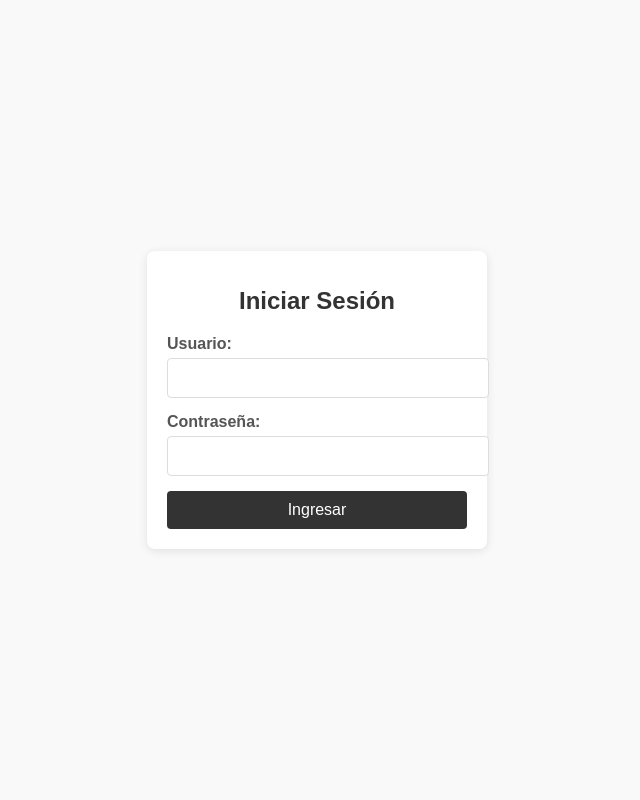
After one commit to Yosva1234/menu-restaurant-beta, a PHP site: page /login.html in a window 1280 px wide. The commit adds this page. Shown: the whole page, without its empty margins (323-963 px from the left). Run offline with PHP 8.4, Linux system fonts and the light colour scheme.

Commit message:
creacion del login

```diff
--- /dev/null
+++ b/public/login.html
@@ -0,0 +1,27 @@
+<!DOCTYPE html>
+<html lang="es">
+<head>
+  <meta charset="UTF-8">
+  <meta name="viewport" content="width=device-width, initial-scale=1.0">
+  <title>Login - Y&H SHOP</title>
+  <link rel="stylesheet" href="styles.css">
+</head>
+<body>
+  <div class="login-container">
+    <h1>Iniciar Sesión</h1>
+    <form id="login-form">
+      <div class="form-group">
+        <label for="username">Usuario:</label>
+        <input type="text" id="username" name="username" required>
+      </div>
+      <div class="form-group">
+        <label for="password">Contraseña:</label>
+        <input type="password" id="password" name="password" required>
+      </div>
+      <button type="submit">Ingresar</button>
+    </form>
+  </div>
+
+  <script src="login.js"></script>
+</body>
+</html>
--- a/public/script.js
+++ b/public/script.js
@@ -40,5 +40,9 @@ function obtenerBebidas() {
     });
 }
 
+function redirectToLogin() {
+  window.location.href = "login.html"; // Redirige a login.html
+}
+
 // Llama a la función para obtener las bebidas cuando la página se cargue
 window.onload = obtenerBebidas;
--- a/public/styles.css
+++ b/public/styles.css
@@ -55,35 +71,96 @@ footer {
   color: white;
   text-align: center;
   padding: 10px;
-  position: relative; /* Cambia fixed a relative */
+  position: relative;
   width: 100%;
 }
 
-/* Estilos generales del menú */
-.menu {
-  list-style: none;
+
+
+/* Estilos generales */
+body {
+  font-family: Arial, sans-serif;
+  background-color: #f9f9f9;
+  margin: 0;
   padding: 0;
-  margin: 0;
-  background-color: #333;
   display: flex;
+  justify-content: center;
+  align-items: center;
+  height: 100vh;
 }
 
-.menu li {
-  position: relative;
+/* Contenedor del formulario */
+.login-container {
+  background-color: white;
+  padding: 20px;
+  border-radius: 8px;
+  box-shadow: 0 2px 10px rgba(0, 0, 0, 0.1);
+  width: 300px;
+  text-align: center;
 }
 
-.menu li a {
-  display: block;
-  padding: 7px 5px;
-  color: white;
-  text-decoration: none;
+.login-container h1 {
+  margin-bottom: 20px;
+  font-size: 24px;
+  color: #333;
 }
 
-.menu li a:hover {
+/* Estilos del formulario */
+.form-group {
+  margin-bottom: 15px;
+  text-align: left;
+}
+
+.form-group label {
+  display: block;
+  margin-bottom: 5px;
+  font-weight: bold;
+  color: #555;
+}
+
+.form-group input {
+  width: 100%;
+  padding: 10px;
+  border: 1px solid #ddd;
+  border-radius: 4px;
+  font-size: 16px;
+}
+
+.form-group input:focus {
+  border-color: #333;
+  outline: none;
+}
+
+/* Estilos del botón */
+button {
+  width: 100%;
+  padding: 10px;
+  background-color: #333;
+  color: white;
+  border: none;
+  border-radius: 4px;
+  font-size: 16px;
+  cursor: pointer;
+  transition: background-color 0.3s ease;
+}
+
+button:hover {
   background-color: #555;
 }
 
-h1 {
-  font-family: 'Lato', sans-serif; /* Aplica la fuente Lato */
-  font-weight: 700; /* Negrita para el h1 */
+/* Enlace de registro */
+.register-link {
+  margin-top: 15px;
+  font-size: 14px;
+  color: #555;
 }
+
+.register-link a {
+  color: #333;
+  text-decoration: none;
+  font-weight: bold;
+}
+
+.register-link a:hover {
+  text-decoration: underline;
+}
```
Also changed, not shown: other parts of public/styles.css (+30 -14 lines), public/index.html (+4 -6 lines), public/login.js (added).
